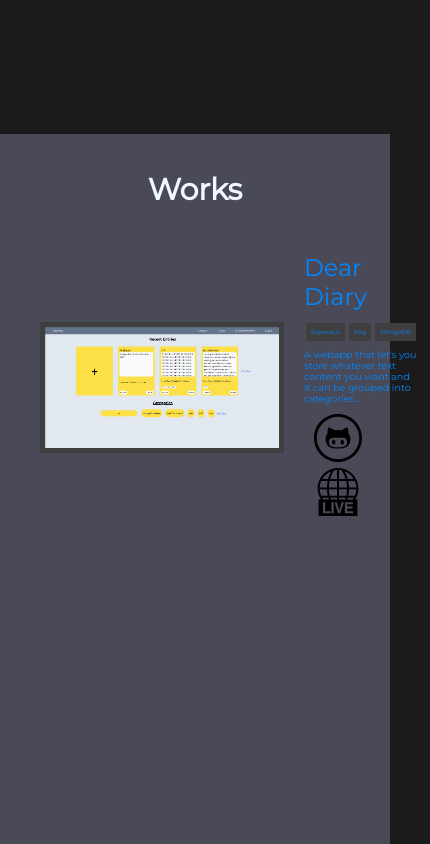
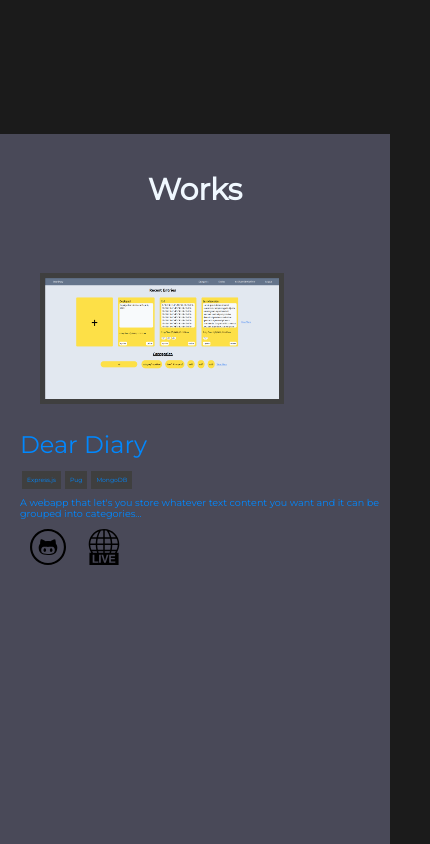
Before and after one commit to RAM-BHARATH/Portfolio, a React (Create React App) app: page / in a window 390 px wide. Shown: the part 720-1564 px from the top of the page, 430 px wide, since content can reach past the window. Built offline with nearby package versions, Linux system fonts and the light colour scheme.

Commit message:
Responsiveness to projects section

```diff
--- a/src/styles/style.css
+++ b/src/styles/style.css
@@ -77,7 +77,7 @@ h3{
     width: 100%;
     padding: 0;
     font-size: 2rem;
-    /* overflow-x:hidden; */
+    overflow-x:hidden;
     min-height: 100vh;
     margin:0 0 10px 0;
     color: rgb(0, 136, 255);
@@ -99,10 +99,10 @@ h3{
     width: 100%;
     /* max-width: 50%; */
     /* background-color: aqua; */
-    display: flex;
+    /* display: flex;     */
     padding: 20px;
-    flex-direction: row;
-    align-items: center;
+    /* flex-direction: row; */
+    /* align-items: center; */
 }
 
 
@@ -126,7 +126,7 @@ h3{
 }
 
 .project-links img{
-    width: 48px;
+    width: 36px;
 }
 
 .project-links a{
@@ -368,6 +368,26 @@ h3{
         /* fill: aliceblue; */
     }
 
+    .project{
+        display: flex;
+        flex-direction: row;
+        align-items: center;
+    }
+
+
+    .project .proj-ss{
+        /* min-width: 320px; */
+        /* max-width: 50%; */
+        margin: 20px;
+        width: 60%;
+        height: min-content;
+        border: 5px solid #3f3f3f;
+    }
+
+    .project-links img{
+        width: 48px;
+    }
+
     .carousel-whole-container{
         /* padding-top: 3rem; */
         /* width: 560px; */
```
